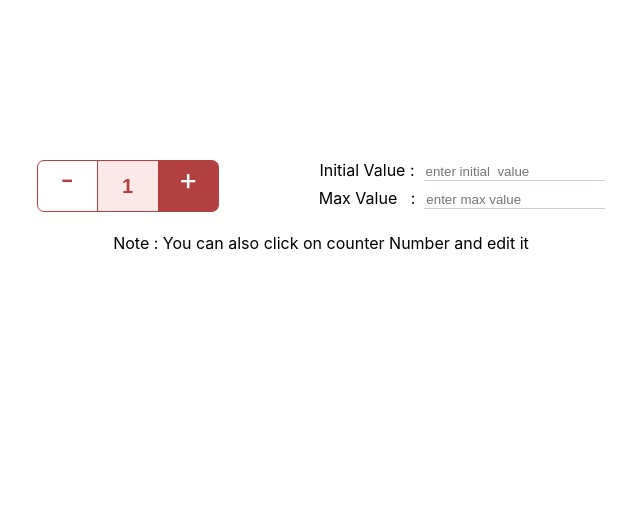
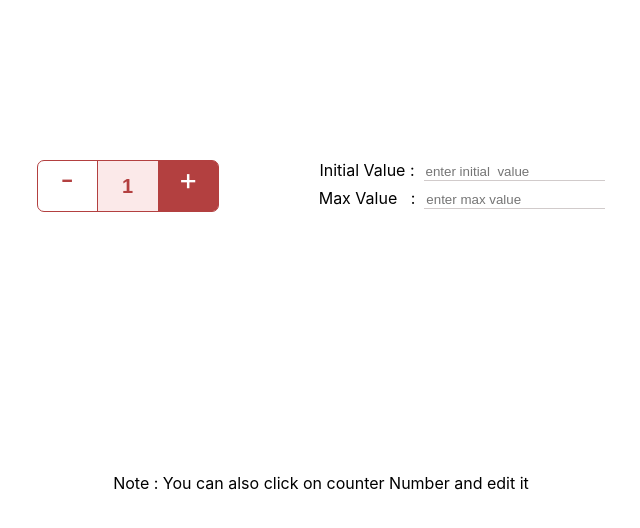
Before and after one commit to HemanthKHS/QuickCellAssesment, a React (Create React App) app: page / in a window 1280 px wide. Shown: the top 528 px of the page, without its empty margins (319-959 px from the left). Built offline with nearby package versions, Linux system fonts and the light colour scheme.

Commit message:
changed note position

```diff
--- a/src/App.js
+++ b/src/App.js
@@ -8,7 +8,7 @@ function App() {
   return (
     <div className="App">
       <Counter/>
-      <p style={{alignSelf:'baseline'}}>Note : You can also click on counter Number and edit it </p>
+      <p style={{marginTop:'20vw'}}>Note : You can also click on counter Number and edit it </p>
     </div>
   );
 }
```
